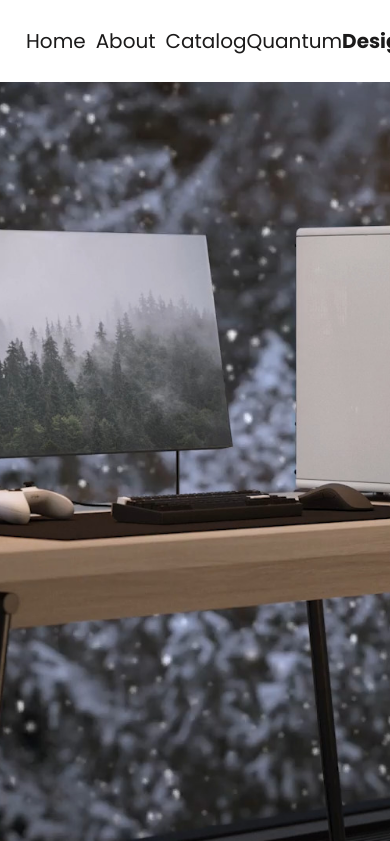
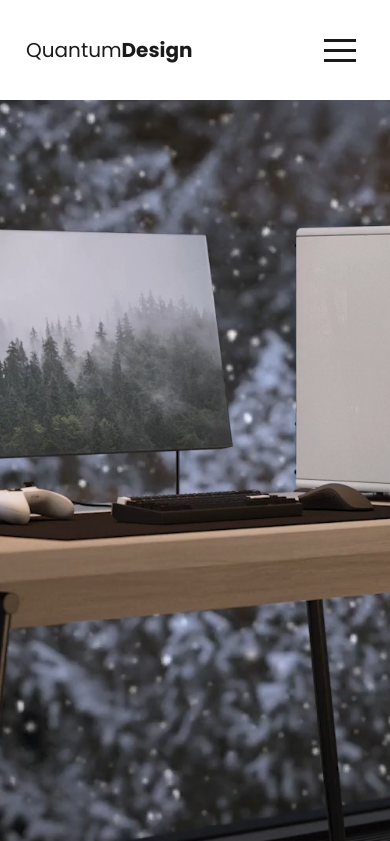
Before and after one commit to p0wered/quantum-design, a React (Create React App) app: page / in a window 390 px wide. Shown: the top 841 px of the page. Built offline with nearby package versions, Linux system fonts and the light colour scheme.

Commit message:
working on the navbar

```diff
--- a/package.json
+++ b/package.json
@@ -8,6 +8,7 @@
     "@testing-library/user-event": "^13.5.0",
     "aos": "^2.3.4",
     "bootstrap": "^5.3.2",
+    "hamburger-react": "^2.5.0",
     "react": "^18.2.0",
     "react-bootstrap": "^2.10.0",
     "react-dom": "^18.2.0",
--- a/public/index.html
+++ b/public/index.html
@@ -4,6 +4,7 @@
     <meta charset="utf-8" />
     <meta name="viewport" content="width=device-width, initial-scale=1" />
     <link rel="icon" href="%PUBLIC_URL%/img/favicon.png" />
+    <link rel="stylesheet" href="https://cdn.jsdelivr.net/npm/bootstrap-icons@1.11.3/font/bootstrap-icons.min.css">
     <title>Quantum Design</title>
   </head>
   <body>
--- a/src/App.js
+++ b/src/App.js
@@ -3,12 +3,17 @@ import Home from "./routes/home-page";
 import AboutPage from "./routes/about-page";
 import React, {useEffect, useState} from "react";
 import CategoryPage from "./routes/category-page";
+import {Squash} from "hamburger-react";
 
 function NavBar() {
 
     let [navPosition, setNavPosition] = useState(0);
-    let [prevScroll, setPrevScroll] = useState(0)
-    let [navClass, setNavClass] = useState('nav-active')
+    let [prevScroll, setPrevScroll] = useState(0);
+    let [navClass, setNavClass] = useState('nav-not-active');
+    let [isOpen, setIsOpen] = useState(false);
+    let menuDisplay = 0
+
+    isOpen ? menuDisplay = 0 : menuDisplay = '100vw'
 
     useEffect(() => {
         const handleScroll = event => {
@@ -17,7 +22,7 @@ function NavBar() {
             if (currentScrollTop > 15 && currentScrollTop > prevScroll) {
                 setNavPosition(-79);
                 setNavClass('nav-not-active');
-            } else if (currentScrollTop > 15 && currentScrollTop < prevScroll) {
+            } else if ((currentScrollTop > 15 && currentScrollTop < prevScroll) || isOpen) {
                 setNavPosition(0);
                 setNavClass('nav-active');
             } else if (currentScrollTop < 15) {
@@ -33,7 +38,7 @@ function NavBar() {
         return () => {
             window.removeEventListener('scroll', handleScroll);
         };
-    }, [prevScroll]);
+    }, [prevScroll, isOpen]);
 
     return (
         <div>
@@ -44,17 +49,16 @@ function NavBar() {
                         <NavLink to="/about">About</NavLink>
                         <NavLink to="/catalog">Catalog</NavLink>
                     </div>
-                    <NavLink to="/">Quantum<span style={{fontWeight: 700}}>Design</span></NavLink>
-                    <div className="navbar-links">
-                        <NavLink to="/">Home</NavLink>
-                        <NavLink to="/about">About</NavLink>
-                        <NavLink to="/catalog">Catalog</NavLink>
+                    <NavLink to="/" style={{marginRight: '6rem'}}>Quantum<span style={{fontWeight: 700}}>Design</span></NavLink>
+                    <div className="navbar-links links-right">
+                        <NavLink to="/"><i className="bi bi-bag"></i></NavLink>
+                        <NavLink to="/"><i className="bi bi-person-circle" style={{fontSize: 26}}></i></NavLink>
+                        <NavLink to="/"><i className="bi bi-search"></i></NavLink>
                     </div>
+                    <Squash toggled={isOpen} toggle={setIsOpen}></Squash>
                 </div>
             </nav>
-            <div className='nav'>
-
-            </div>
+            <div className='mobile-menu' style={{left: menuDisplay}}></div>
         </div>
     );
 }
--- a/src/index.css
+++ b/src/index.css
@@ -86,12 +86,59 @@ nav:hover{
 nav a{
   text-decoration: none;
   font-size: 20px;
+  transition: 0.2s;
+}
+
+nav a:hover{
+  color: #298bff;
 }
 
 .navbar-links{
   display: flex;
   gap: 10px;
 }
+
+.links-right{
+  gap: 30px;
+}
+
+.hamburger-react {
+  display: none;
+}
+
+.nav-active ~ .hamburger-react{
+  color: red
+}
+.nav-not-active ~ .hamburger-react{
+  color: white;
+}
+
+.mobile-menu{
+  left: 100vw;
+  height: 100vh;
+  width: 100%;
+  position: fixed;
+  background-color: white;
+  transition: 0.3s;
+}
+
+.bi{
+  font-size: 24px;
+}
+
+.bi-search{
+  top: 1px;
+  position: relative;
+}
+
+.nav-active ~ .bi{
+  color: #1B1A1A
+}
+
+.nav-not-active ~ .bi{
+  color: white;
+}
+
 
 .filters{
   background-color: #FFFFFF;
--- a/src/media.css
+++ b/src/media.css
@@ -7,6 +7,18 @@
 @media screen and (max-width: 1200px) {
     .container{
         max-width: 960px;
+    }
+}
+
+@media screen and (max-width: 1100px) {
+    .navbar-links{
+        display: none;
+    }
+    .hamburger-react{
+        display: block;
+    }
+    .mobile-menu{
+        left: 0;
     }
 }
 
```
Also changed, not shown: 1 other file (tests, documents, lock files or other folders).
